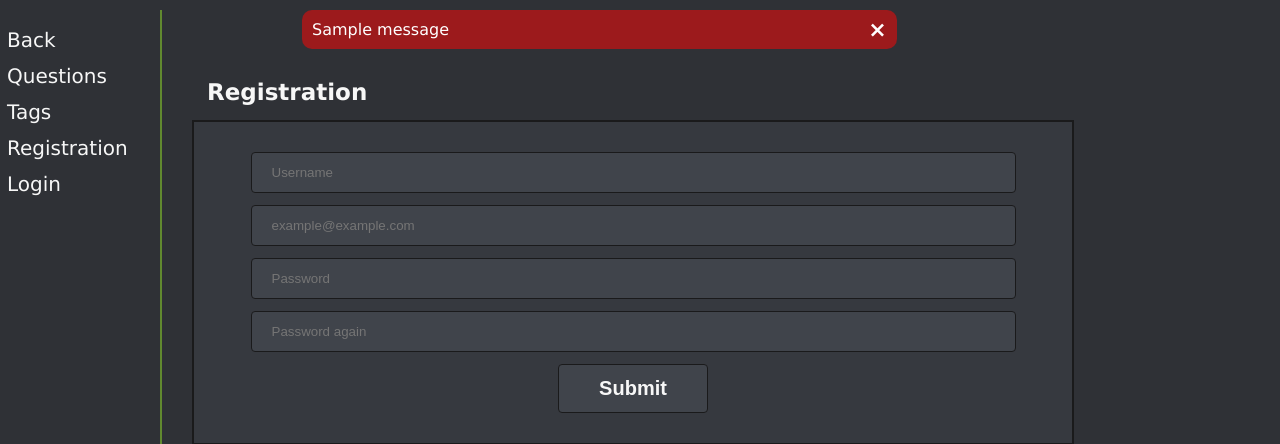
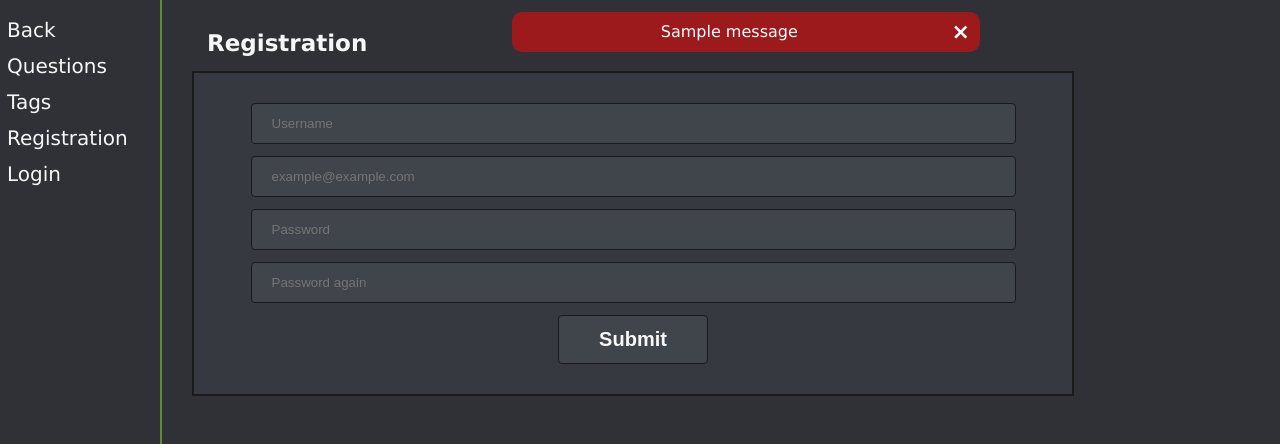
Before and after one commit to CodecoolGlobal/ask-mate-cyphers, a Flask app: page /registration in a window 1280 px wide. Shown: the part 52-496 px from the top of the page. Run offline with Flask 2, Linux system fonts and the light colour scheme; one stand-in notice (Sample message) is shown.

Commit message:
Alert message updated

```diff
--- a/server.py
+++ b/server.py
@@ -294,13 +294,13 @@ def registration():
         req = request.form
         hashed_password = util.hash_password(req['password'])
         if data_manager.check_user_data('username', req['username']) is True:
-            flash('Wrong name!')
+            flash('This username is already taken!')
             return redirect(request.url)
         elif data_manager.check_user_data('email_address', req['email']) is True:
-            flash('Wrong email!')
+            flash('This email address is already taken!')
             return redirect(request.url)
         elif len(req['password']) < 7:
-            flash('Too short password!')
+            flash('Too short password! (Min. 7 character.)')
             return redirect(request.url)
         elif not util.verify_password(req['password_again'], hashed_password):
             flash('The passwords are different!')
@@ -308,6 +308,8 @@ def registration():
         else:
             list_of_data = [req['username'], req['email'], util.hash_password(req['password'])]
             data_manager.add_new_user(list_of_data)
+            session['id'] = data_manager.get_user_id(req['username'])[0]['id']
+            session['username'] = req['username']
             return redirect(url_for('route_main'))
     return render_template('registration.html')
 
@@ -320,14 +322,14 @@ def login():
         req = request.form
         try:
             if not util.verify_password(req['password'], data_manager.get_password(req['username'])[0]['password']):
-                flash('Wrong password!')
+                flash('Incorrect password!')
                 return redirect(request.url)
             else:
                 session['id'] = data_manager.get_user_id(req['username'])[0]['id']
                 session['username'] = req['username']
                 return redirect(url_for('route_main'))
         except IndexError:
-            flash('Wrong username!')
+            flash('Incorrect Username!')
             return redirect(request.url)
     return render_template('login.html')
 
--- a/static/style.css
+++ b/static/style.css
@@ -9,11 +9,15 @@
     padding: 10px;
     background-color: #9C1A1C; /* Red */
     color: white;
-    width: 60%;
+    width: 35%;
     display: block;
-    margin-top: 10px;
-    margin-left: 140px;
+    margin-top: 5%;
+    margin-left: 40%;
+    margin-right: 30%;
+    text-align: center;
     border-radius: 10px;
+    position: absolute;
+    z-index: 3000;
 }
 
 /* The close button */
--- a/templates/layout.html
+++ b/templates/layout.html
@@ -9,6 +9,18 @@
 </head>
 <body>
 <script src="{{ url_for('static', filename='script.js') }}"></script>
+<div class="message">
+    {% with messages = get_flashed_messages() %}
+        {% if messages %}
+            {% for message in messages %}
+                <div class="alert">
+                    <span class="closebtn" onclick="this.parentElement.style.display='none';">&times;</span>
+                    {{ message }}
+                </div>
+            {% endfor %}
+        {% endif %}
+    {% endwith %}
+</div>
 {% block content %}{% endblock %}
 <div id="footer">
     {% block footer %}
--- a/templates/registration.html
+++ b/templates/registration.html
@@ -32,18 +32,6 @@
                 <a href="{{ url_for('login') }}">Login</a>
             {% endif %}
         </div>
-        <div class="message">
-            {% with messages = get_flashed_messages() %}
-                {% if messages %}
-                    {% for message in messages %}
-                        <div class="alert">
-                            <span class="closebtn" onclick="this.parentElement.style.display='none';">&times;</span>
-                            {{ message }}
-                        </div>
-                    {% endfor %}
-                {% endif %}
-            {% endwith %}
-        </div>
         <div id="form">
             <h1>Registration</h1>
             <form action="{{ url_for('registration') }}" method="post">
```
Also changed, not shown: templates/login.html (+0 -12 lines).
